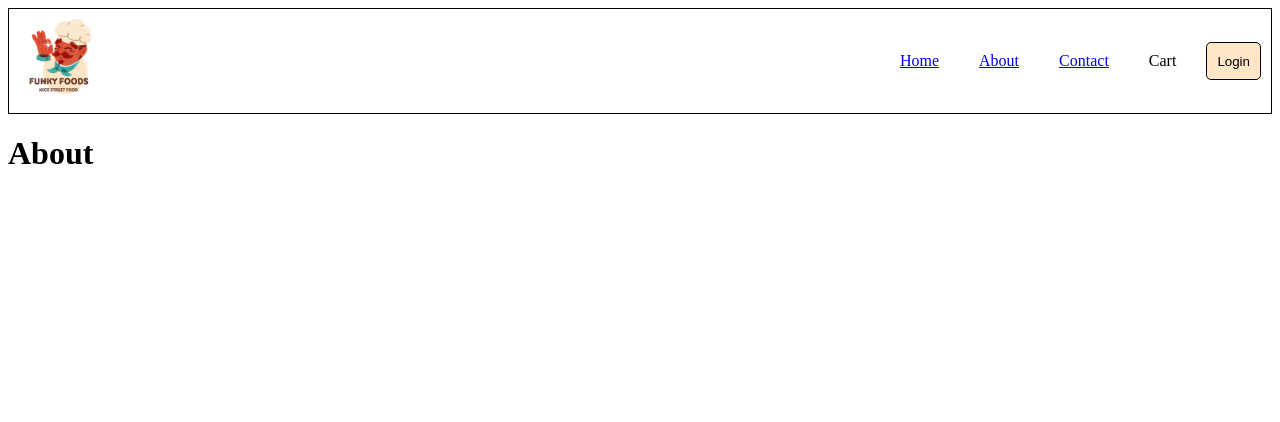
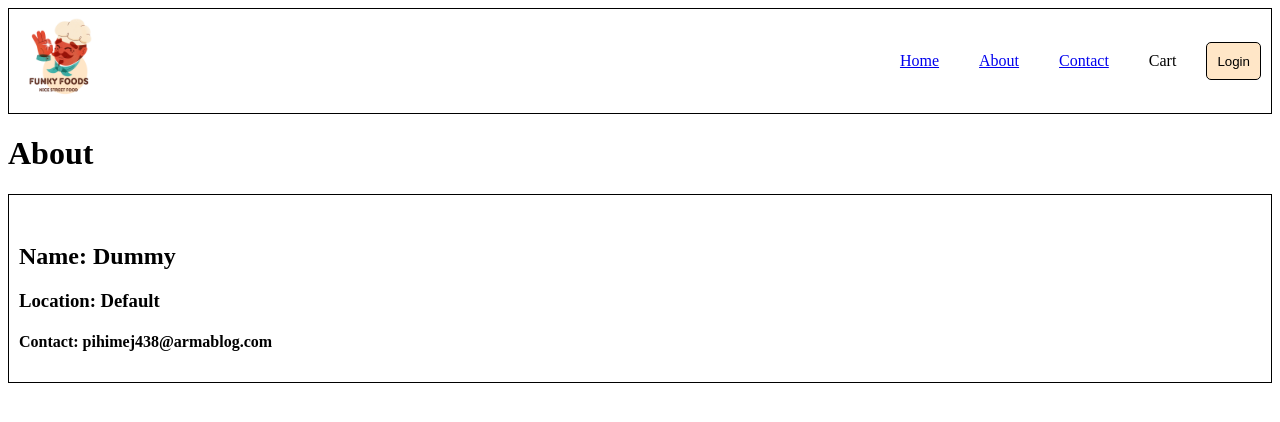
Before and after one commit to Sushmita-Ghosh/food_app, a React (Vite) app: page /about in a window 1280 px wide. Shown: the top 422 px of the page. Built offline with nearby package versions, Linux system fonts and the light colour scheme; no server answers.

Commit message:
creating class based About component

```diff
--- a/src/App.js
+++ b/src/App.js
@@ -6,6 +6,7 @@
 import About from "./components/About/About";
 import Contact from "./components/Contact/Contact";
 import Error from "./components/Error/Error";
+import RestaurantMenu from "./components/RestaurantMenu/RestaurantMenu";
 
 const AppLayout = () => {
   return (
@@ -34,6 +35,10 @@
         path: "/contact",
         element: <Contact />,
       },
+      {
+        path: "/restaurants/:resId",
+        element: <RestaurantMenu />,
+      },
     ],
     errorElement: <Error />,
   },
--- a/src/components/About/About.js
+++ b/src/components/About/About.js
@@ -1,9 +1,12 @@
 import React from "react";
+import User from "../User/User";
+import UserClass from "../User/UserClass";
 
 const About = () => {
   return (
     <div>
       <h1>About</h1>
+      <UserClass name="Sushmita-Ghosh" />
     </div>
   );
 };
--- /dev/null
+++ b/src/components/User/User.css
@@ -0,0 +1,4 @@
+.user-card {
+  padding: 10px;
+  border: 1px solid black;
+}
--- /dev/null
+++ b/src/components/User/User.js
@@ -0,0 +1,12 @@
+import "./User.css";
+const User = () => {
+  return (
+    <div className="user-card">
+      <h2>Name: Sushmita</h2>
+      <h3>Location: Bengaluru</h3>
+      <h4>Contact: pihimej438@armablog.com</h4>
+    </div>
+  );
+};
+
+export default User;
--- /dev/null
+++ b/src/components/User/UserClass.js
@@ -0,0 +1,41 @@
+import React from "react";
+
+// This is the same User componnet but it is written using class based components
+
+class UserClass extends React.Component {
+  constructor(props) {
+    super(props);
+
+    this.state = {
+      userInfo: {
+        name: "Dummy",
+        location: "Default",
+      },
+    };
+  }
+
+  //   making an api call to the github user api
+  async componentDidMount() {
+    const response = await fetch(
+      `https://api.github.com/users/${this.props.name}`
+    );
+    const json = await response.json();
+    console.log(json);
+    this.setState({
+      userInfo: json,
+    });
+  }
+  render() {
+    const { name, location, avatar_url } = this.state.userInfo;
+    return (
+      <div className="user-card">
+        <img src={avatar_url} />
+        <h2>Name: {name}</h2>
+        <h3>Location: {location}</h3>
+        <h4>Contact: pihimej438@armablog.com</h4>
+      </div>
+    );
+  }
+}
+
+export default UserClass;
--- a/src/utils/constants.js
+++ b/src/utils/constants.js
@@ -1,2 +1,5 @@
 export const CDN_URL =
   "https://media-assets.swiggy.com/swiggy/image/upload/fl_lossy,f_auto,q_auto,w_660/";
+
+export const MENU_API =
+  "https://www.swiggy.com/dapi/menu/pl?page-type=REGULAR_MENU&complete-menu=true&lat=12.9351929&lng=77.62448069999999&restaurantId=";
```
